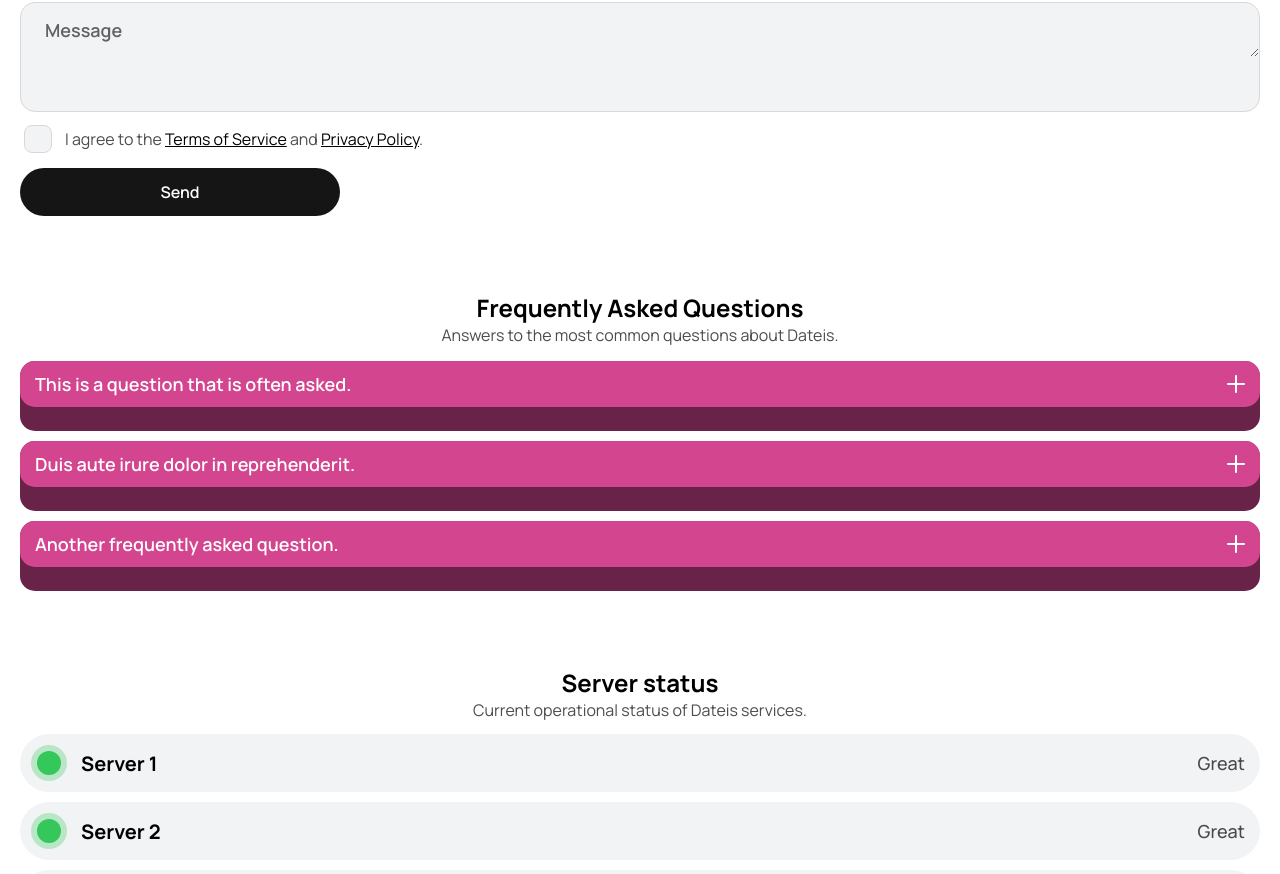
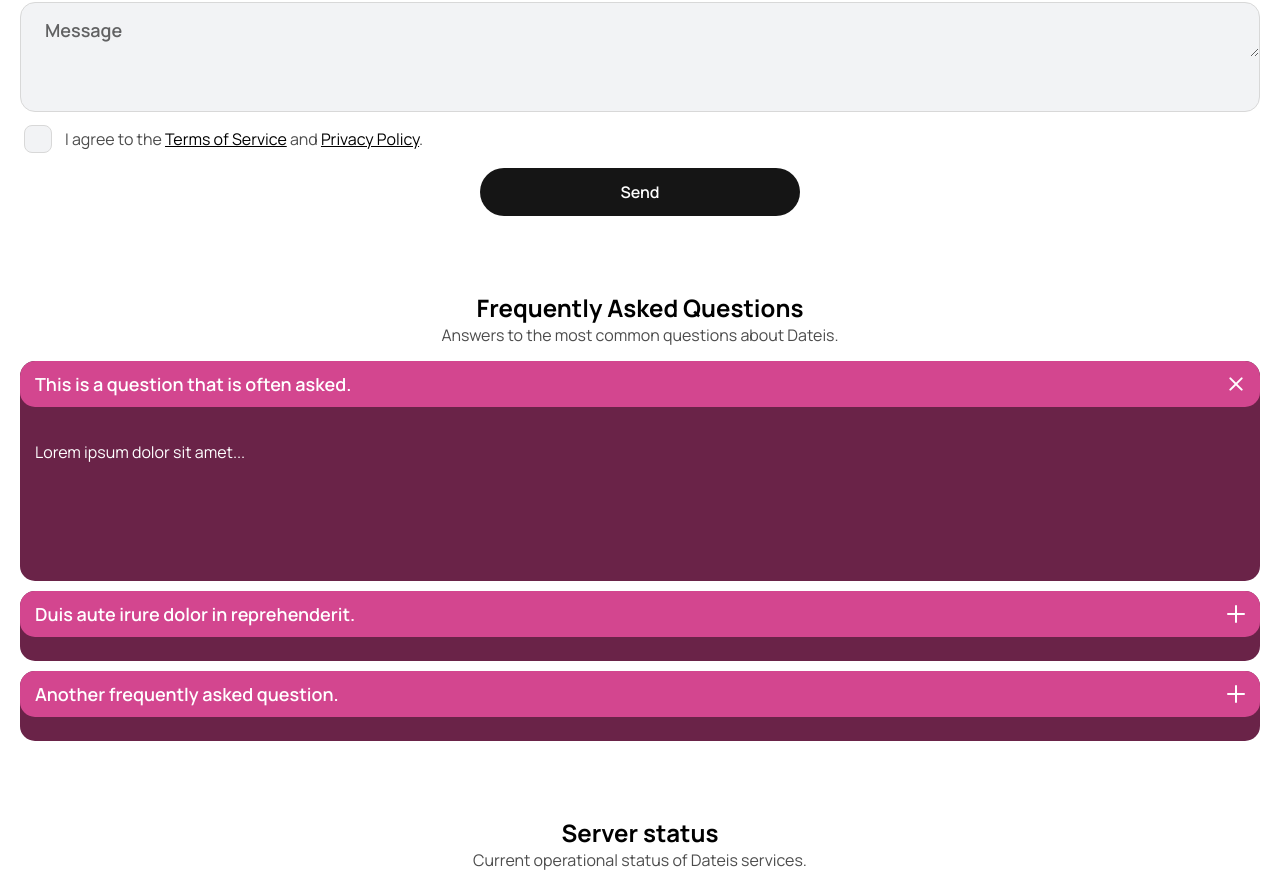
Before and after one commit to DATEIS/web, a plain HTML site: page pr-preview/pr-4/contacts.html in a window 1280 px wide. Shown: the part 883-1757 px from the top of the page. Drawn offline with Linux system fonts and the light colour scheme.

Commit message:
deploy: 719d2299af76f8c22950115b6b75c7b2db421085

```diff
--- a/pr-preview/pr-4/contacts.html
+++ b/pr-preview/pr-4/contacts.html
@@ -379,7 +379,7 @@
         padding-left: 15px;
         padding-right: 15px;
         padding-bottom: 15px;
-        height: 100%;
+        height: 70px;
         margin-bottom: 10px;
         transition: 0.3s;
       }
@@ -400,7 +400,7 @@
       }
 
       details[open] {
-        height: 100%;
+        height: 220px;
         max-height: 220px;
         overflow-y: auto;
       }
@@ -562,6 +562,21 @@
         color: var(--alternate-0-70);
         font-weight: 500;
         margin-bottom: 5px;
+      }
+
+      a.contact--link {
+        margin-left: auto;
+        margin-right: auto;
+      }
+
+      button.feedback--send {
+        margin-left: auto;
+        margin-right: auto;
+        display: block;
+      }
+
+      .status--list li {
+        padding-right: 27px;
       }
 
       main {
@@ -846,7 +861,7 @@
             Answers to the most common questions about Dateis.
           </p>
 
-          <details>
+          <details open>
             <summary>
               This is a question that is often asked.
               <span></span>
@@ -952,5 +967,6 @@
         </section>
       </div>
     </main>
+    <script src="/js/contacts.js" defer async></script>
   </body>
 </html>
```
Also changed, not shown: pr-preview/pr-4/js/contacts.js (added).
